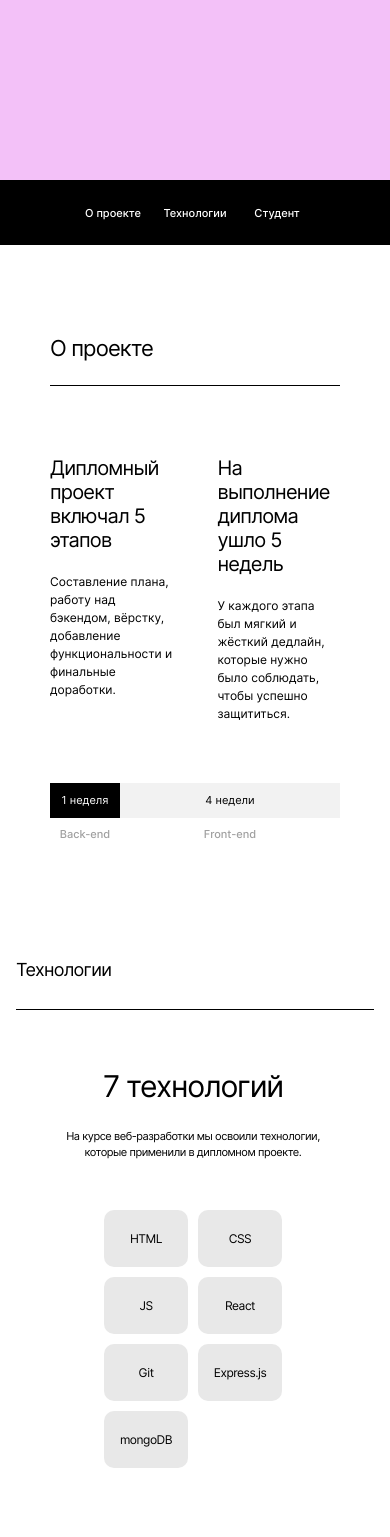
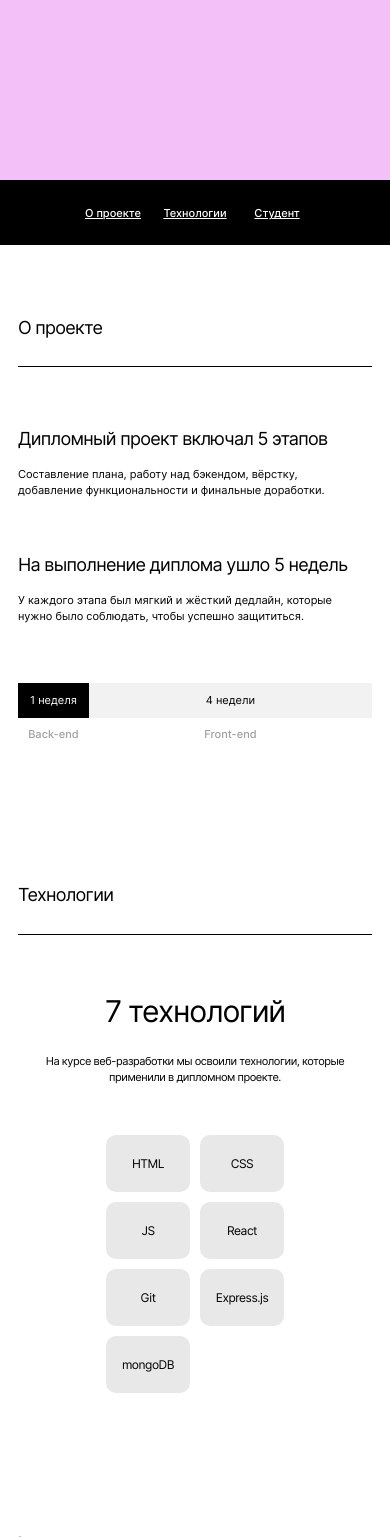
Before and after one commit to AngryMilky/movies-explorer-frontend, a React app: page / in a window 390 px wide. Shown: the part 463-2000 px from the top of the page. Built offline with nearby package versions, Linux system fonts and the light colour scheme.

Commit message:
fix size

```diff
--- a/src/components/Footer/Footer.css
+++ b/src/components/Footer/Footer.css
@@ -10,7 +10,7 @@
   text-align: center;
   color: #A0A0A0;
   padding-top: 79px;
-  margin: 0;
+  margin: 0 auto;
 }
 
 .footer__info {
@@ -54,18 +54,16 @@
 @media screen and (max-width: 768px) {
   .footer__info {
     margin-left: 30px;
-    margin-right: 14px;
+    margin-right: 30px;
   }
 
   .footer__title {
-    margin-left: 15px;
     padding-top: 41px;
   }
 }
 
-@media screen and (max-width: 400px) {
+@media screen and (max-width: 440px) {
   .footer__title {
-    margin-left: 4px;
     padding-top: 44px;
     font-size: 12px;
     line-height: 15px;
@@ -76,12 +74,14 @@
     align-items: center;
     margin-top: 21px;
     margin-left: 10px;
+    margin-right: 10px;
   }
 
   .footer__copyright {
     font-size: 12px;
     line-height: 15px;
     margin-top: 18px;
+    color: #A0A0A0;
   }
 
   .footer__links {
--- a/src/components/Header/Header.css
+++ b/src/components/Header/Header.css
@@ -122,7 +122,7 @@
   }
 
   .header__container {
-    margin-right: 13px;
+    margin-right: 30px;
   }
 
   .header__logo {
@@ -147,7 +147,7 @@
 
   .header__container {
     margin-bottom: 7px;
-    margin-right: 18px;
+    margin-right: 14px;
   }
 
   .header__navigation {
--- a/src/components/Main/AboutProject/AboutProject.css
+++ b/src/components/Main/AboutProject/AboutProject.css
@@ -21,7 +21,6 @@
   column-gap: 40px;
   margin: 70px auto;
   width: calc(100% - 140px);
-
 }
 
 .about-project__item {
@@ -51,7 +50,6 @@
   grid-template-columns: 1fr 4fr;
   margin: 110px auto 94px;
   width: calc(100% - 140px);
-
 }
 
 .about-project__backend {
@@ -179,23 +177,21 @@
   }
 }
 
-@media screen and (max-width: 320px) {
+@media screen and (max-width: 440px) {
   .about-project__title {
     font-size: 18px;
     line-height: 22px;
     padding-top: 72px;
     padding-bottom: 27px;
-    margin: 0 17px;
+    width: calc(100% - 36px);
+    margin: 0 auto;
   }
 
   .about-project__info {
     display: flex;
     flex-direction: column;
-    width: 100%;
-    max-width: 284px;
-    margin-top: 61px;
-    margin-left: 17px;
-    margin-right: 18px;
+    width: calc(100% - 36px);
+    margin: 61px auto 50px;
   }
 
   .about-project__item:last-of-type {
@@ -215,8 +211,9 @@
   }
 
   .about-project__scheme {
-    margin: 59px 16px 93px;
-    max-width: 284px;
+    margin: 59px auto 93px;
+    width: calc(100% - 36px);
+
   }
 
 }
--- a/src/components/Main/NavTab/NavTab.js
+++ b/src/components/Main/NavTab/NavTab.js
@@ -2,11 +2,11 @@ import React from 'react';
 
 function NavTab() {
   return (
-    <section className="navtab">
-      <nav className="navtab__link" href="#about-project">О проекте</nav>
-      <nav className="navtab__link" href="#techs">Технологии</nav>
-      <nav className="navtab__link" href="#student">Студент</nav>
-    </section>
+    <nav className="navtab">
+      <a className="navtab__link" href="#about-project">О проекте</a>
+      <a className="navtab__link" href="#techs">Технологии</a>
+      <a className="navtab__link" href="#student">Студент</a>
+    </nav>
   )
 }
 
--- a/src/components/Main/Techs/Techs.css
+++ b/src/components/Main/Techs/Techs.css
@@ -11,17 +11,17 @@
   letter-spacing: -0.04em;
   padding-top: 100px;
   padding-bottom: 23px;
-  margin: 0 70px;
+  margin: 0 auto;
   border-bottom: 1px solid #000000;
-  max-width: 1140px;
+  width: calc(100% - 140px);
 }
 
 .techs__info {
   display: flex;
   flex-direction: column;
   align-items: center;
-  max-width: 1280px;
   margin: 0 auto;
+  width: calc(100% - 140px);
 }
 
 .techs__subtitle {
@@ -69,24 +69,28 @@
   padding-top: 21px;
 }
 
-@media screen and (max-width: 768px) {
+@media screen and (max-width: 850px) {
   .techs {
     min-height: 567px;
   }
 
+  .techs__info {
+    width: calc(100% - 100px);
+
+  }
+
   .techs__title {
     padding-top: 90px;
-    margin: 2px 30px 0 50px;
-    max-width: 668px;
+    margin: 2px auto 0 ;
+    width: calc(100% - 100px);
   }
 
 
   .techs__subtitle {
-    margin: 80px 0 22px 15px;
+    margin: 80px auto 22px;
   }
 
   .techs__description {
-    margin-left: 16px;
     font-size: 12px;
     line-height: 18px;
 
@@ -94,7 +98,7 @@
 
   .techs__list {
     margin-top: 83px;
-    margin-left: 16px;
+
   }
 
   .techs__list-point {
@@ -105,7 +109,19 @@
   }
 }
 
-@media screen and (max-width: 670px) {
+@media screen and (max-width: 750px) {
+
+  .techs__info {
+    width: calc(100% - 36px);
+
+  }
+
+  .techs__title {
+     width: calc(100% - 36px);
+  }
+}
+
+@media screen and (max-width: 684px) {
   .techs__list {
     display: grid;
     grid-template-columns: repeat(3, 1fr);
@@ -125,7 +141,6 @@
     font-size: 11px;
     line-height: 16px;
     text-align: center;
-    max-width: 292px;
   }
 }
 
@@ -140,28 +155,19 @@
     line-height: 22px;
     padding-top: 48px;
     padding-bottom: 28px;
-    margin: 0 16px;
   }
 
   .techs__info {
     display: flex;
     flex-direction: column;
     align-items: center;
-    max-width: 1280px;
-    margin: 0 auto;
   }
 
   .techs__subtitle {
     margin-top: 58px;
-    margin-left: -4px;
-  }
-
-  .techs__description {
-    margin-left: -4px;
   }
 
   .techs__list {
-    margin-left: -4px;
     grid-template-columns: repeat(2, 1fr);
   }
 
--- a/src/components/Movies/MoviesCardList/MoviesCardList.js
+++ b/src/components/Movies/MoviesCardList/MoviesCardList.js
@@ -2,7 +2,7 @@ import MoviesCard from "../MoviesCard/MoviesCard";
 
 function MoviesCardList() {
   return (
-    <div className="movies-card-list">
+    <section className="movies-card-list">
       <ul className="movies-card-list__container">
         <MoviesCard />
         <MoviesCard />
@@ -12,7 +12,7 @@ function MoviesCardList() {
         <MoviesCard />
       </ul>
       <button className="movies-card-list__button" type="button">Ещё</button>
-    </div>
+    </section>
   );
 }
 
--- a/src/components/Movies/SearchForm/SearchForm.css
+++ b/src/components/Movies/SearchForm/SearchForm.css
@@ -50,6 +50,11 @@
   line-height: 20px;
   text-align: start;
   color: #A0A0A0;
+}
+
+.search-form__container_input:focus {
+  outline: none;
+  background-color:  hsl(296, 35%, 92%);
 }
 
 .search-form__container_button {
--- a/src/components/Movies/SearchForm/SearchForm.js
+++ b/src/components/Movies/SearchForm/SearchForm.js
@@ -4,7 +4,7 @@ import searchIcon from '../../../images/icon__search.svg';
 
 function SearchForm() {
   return (
-    <div className="search-form">
+    <section className="search-form">
       <form className="search-form__container">
         <div className="search-line">
           <img className="search-form__container_icon" src={searchIcon} alt="Лупа"></img>
@@ -13,7 +13,7 @@ function SearchForm() {
         </div>
         <FilterCheckbox />
       </form>
-    </div>
+    </section>
   )
 }
 
```
